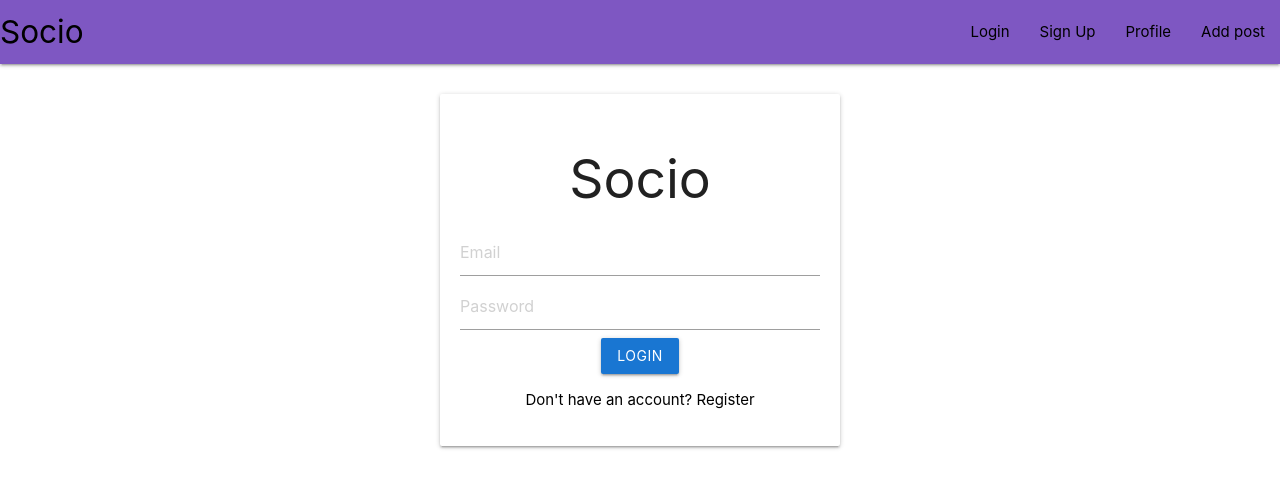
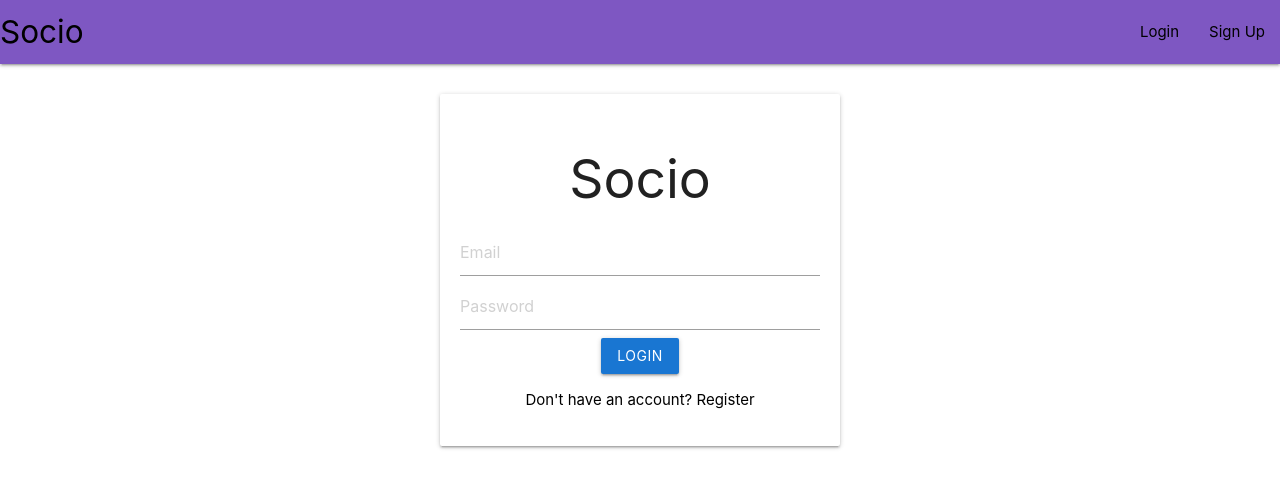
Before and after one commit to maniSHarma7575/socio, a React (Create React App) app in the folder client/: page /login in a window 1280 px wide. Shown: the top 488 px of the page. Built offline with nearby package versions, Linux system fonts and the light colour scheme.

Commit message:
Protected Navlinks added

```diff
--- a/client/src/components/Navbar.js
+++ b/client/src/components/Navbar.js
@@ -1,16 +1,27 @@
-import React from 'react'
+import React,{useContext} from 'react'
 import {Link} from 'react-router-dom'
+import {UserContext} from '../App'
 
 const Navbar = () => {
+  const {state,dispatch}=useContext(UserContext)
+  const renderList=()=>{
+    if(state)
+    {
+      return [<li><Link to="/profile">Profile</Link></li>,
+      <li><Link to="/createpost">Add post</Link></li>]
+    }
+    else{
+      return [ <li><Link to="/login">Login</Link></li>,
+      <li><Link to="/register">Sign Up</Link></li>]
+    }
+  }
+
   return(
   <nav className="#7e57c2 deep-purple lighten-1">
     <div className="nav-wrapper">
-      <Link to="/" className="brand-logo">Socio</Link>
+      <Link to={state?"/":"/login"} className="brand-logo">Socio</Link>
       <ul id="nav-mobile" className="right hide-on-med-and-down">
-        <li><Link to="/login">Login</Link></li>
-        <li><Link to="/register">Sign Up</Link></li>
-        <li><Link to="/profile">Profile</Link></li>
-        <li><Link to="/createpost">Add post</Link></li>
+        {renderList()}
       </ul>
     </div>
   </nav>
```
